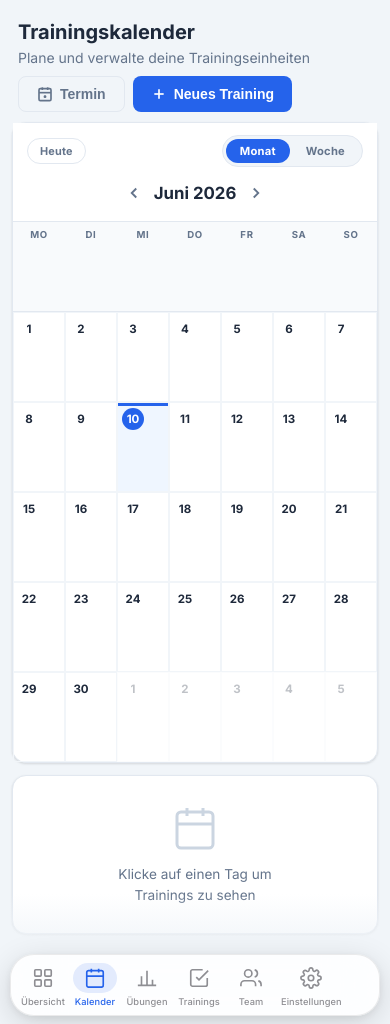
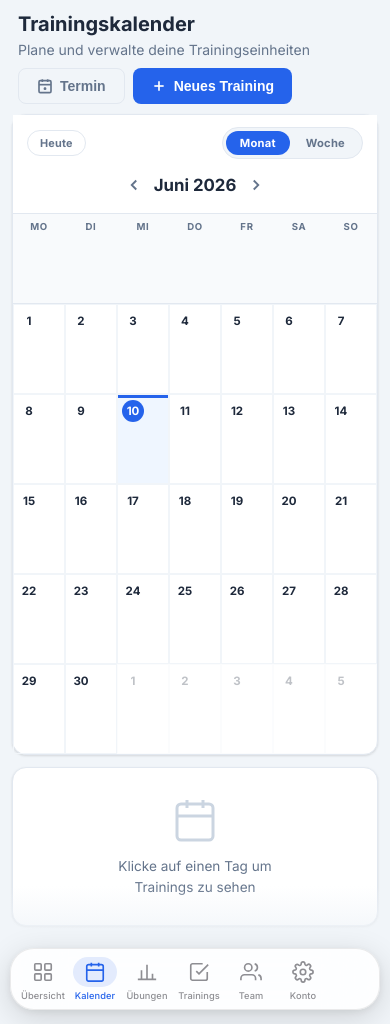
Before and after one commit to plauzten-dev/training-manager, a Flask app: page /calendar in a window 390 px wide. Run offline with Flask 3, Linux system fonts and the light colour scheme; the visitor is signed in with stand-in values (Sample User, id 1); data comes from the database, SQL or seed files in the repository; data that the repository does not hold is empty.

Commit message:
B.0.58: Mobile Nav-Symmetrie, Abstand oben/unten optimiert

```diff
--- a/static/css/style.css
+++ b/static/css/style.css
@@ -1215,6 +1215,7 @@ textarea { resize: vertical; min-height: 90px; }
 }
 .mobile-nav-item {
   flex: 1;
+  min-width: 0;
   display: flex; flex-direction: column; align-items: center; justify-content: center;
   padding: 0 4px;
   gap: 3px; color: #8e8e93; font-size: 0.62rem; font-weight: 500;
@@ -1263,12 +1264,12 @@ textarea { resize: vertical; min-height: 90px; }
   .mobile-nav-wrap {
     display: flex;
     flex-shrink: 0;
-    padding: 4px 10px 8px;
+    padding: 6px 10px 14px;
     z-index: 100;
   }
 
   /* Page header */
-  .page-header { padding: 20px 18px 0; flex-wrap: wrap; gap: 10px; }
+  .page-header { padding: 12px 18px 0; flex-wrap: wrap; gap: 10px; }
   .page-title { font-size: 1.25rem; }
   .fav-toggle-label, .via-link-label { display: none; }
 
@@ -1277,7 +1278,7 @@ textarea { resize: vertical; min-height: 90px; }
   .login-form-panel { width: 100%; }
 
   /* Dashboard hero */
-  .dash-hero { padding: 24px 20px 22px; }
+  .dash-hero { padding: 14px 20px 22px; }
   .dash-hero-greeting { font-size: 1.35rem; }
   .dash-hero-deco { display: none; }
   .dash-body { padding: 18px 16px; gap: 22px; }
--- a/templates/base.html
+++ b/templates/base.html
@@ -144,7 +144,7 @@
       {% endif %}
       <a href="/settings" class="mobile-nav-item {% if request.endpoint == 'settings_page' %}active{% endif %}">
         <span class="nav-icon"><svg width="22" height="22" viewBox="0 0 24 24" fill="none" stroke="currentColor" stroke-width="1.8"><circle cx="12" cy="12" r="3"/><path d="M19.4 15a1.65 1.65 0 0 0 .33 1.82l.06.06a2 2 0 0 1-2.83 2.83l-.06-.06a1.65 1.65 0 0 0-1.82-.33 1.65 1.65 0 0 0-1 1.51V21a2 2 0 0 1-4 0v-.09A1.65 1.65 0 0 0 9 19.4a1.65 1.65 0 0 0-1.82.33l-.06.06a2 2 0 0 1-2.83-2.83l.06-.06A1.65 1.65 0 0 0 4.68 15a1.65 1.65 0 0 0-1.51-1H3a2 2 0 0 1 0-4h.09A1.65 1.65 0 0 0 4.6 9a1.65 1.65 0 0 0-.33-1.82l-.06-.06a2 2 0 0 1 2.83-2.83l.06.06A1.65 1.65 0 0 0 9 4.68a1.65 1.65 0 0 0 1-1.51V3a2 2 0 0 1 4 0v.09a1.65 1.65 0 0 0 1 1.51 1.65 1.65 0 0 0 1.82-.33l.06-.06a2 2 0 0 1 2.83 2.83l-.06.06A1.65 1.65 0 0 0 19.4 9a1.65 1.65 0 0 0 1.51 1H21a2 2 0 0 1 0 4h-.09a1.65 1.65 0 0 0-1.51 1z"/></svg></span>
-        Einstellungen
+        Konto
       </a>
     </div>
     </nav>
```
